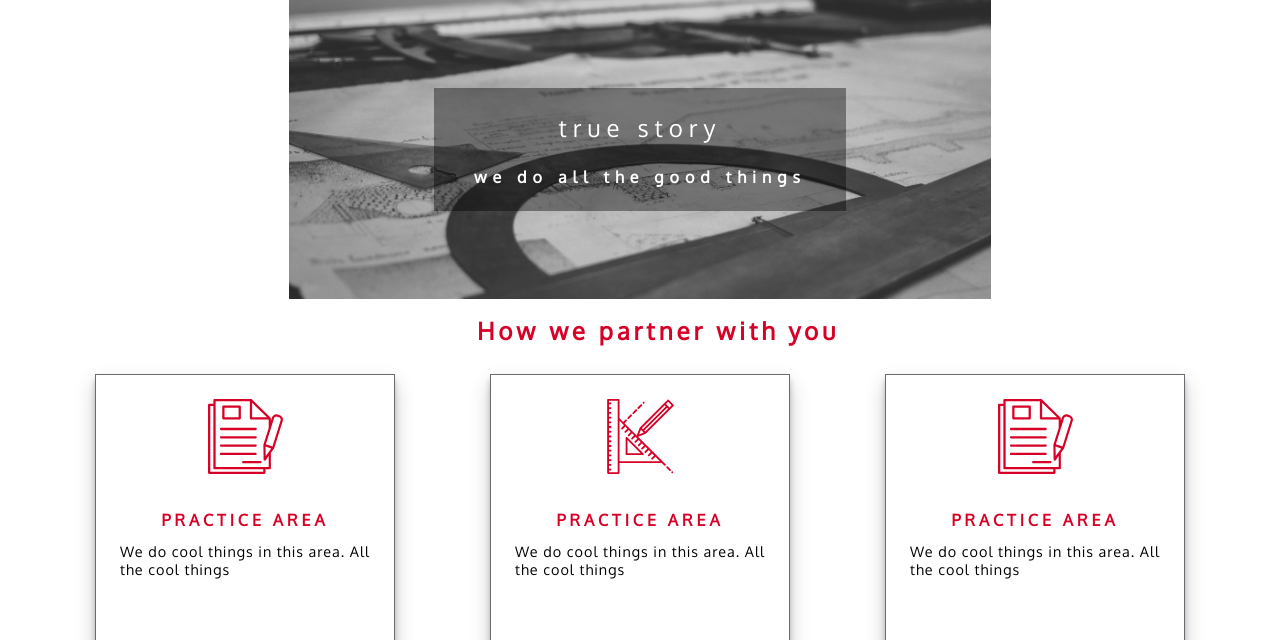
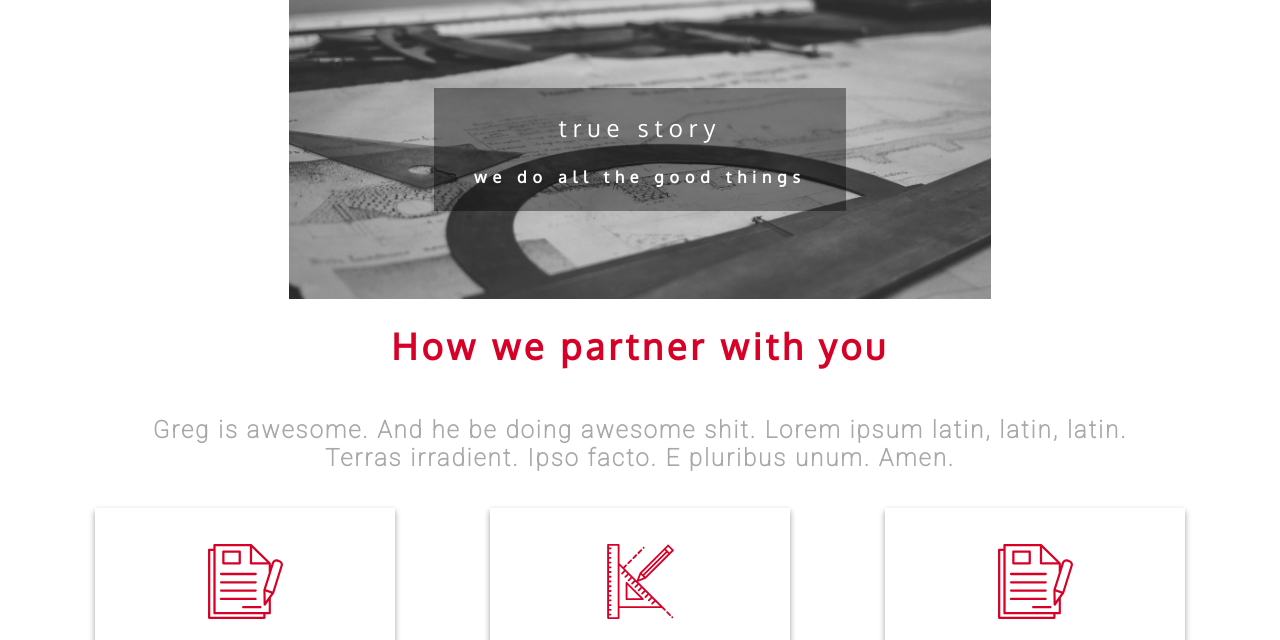
Before and after one commit to janelleany/fuzzy-enigma, a website: page services.html in a window 1280 px wide. Shown: the part 106-746 px from the top of the page. Drawn offline with Linux system fonts and the light colour scheme.

Commit message:
subpage headline and subheadline changes

```diff
--- a/services.html
+++ b/services.html
@@ -7,7 +7,7 @@
 
   <link rel="stylesheet" href="styles.css">
   <link rel="icon" href='./favicon.ico' type="image/x-icon" />
-  <link href="https://fonts.googleapis.com/css?family=Oxygen" rel="stylesheet">
+  <link href="https://fonts.googleapis.com/css?family=Roboto:100|Oxygen" rel="stylesheet">
 
   <title>Deleagis Law - Our Services</title>
 </head>
@@ -50,6 +50,7 @@
 
     </section>
     <h2 class='headline-subpage'>How we partner with you</h2>
+    <h3 class='subheadline-subpage'>Greg is awesome. And he be doing awesome shit. Lorem ipsum latin, latin, latin. Terras irradient. Ipso facto. E pluribus unum. Amen.</h3>
     <section class='content-section-horizontal'>
 
 
--- a/styles.css
+++ b/styles.css
@@ -248,10 +248,20 @@ button:hover {
 .headline-subpage {
   color: #D70026;
   letter-spacing: 4px;
+  font-size: 36px;
   font-weight: 700;
-  margin-top: 16px;
-  margin-bottom: 16px;
-  margin-left: 36px;
+  margin-top: 24px;
+  margin-bottom: 24px;
+}
+
+.subheadline-subpage {
+  margin: 24px;
+  letter-spacing: 2px;
+  font-size: 1.5rem;
+  color: #a7a8aa;
+  font-family: Roboto, 'Sans Serif';
+  text-align: center;
+  width: 80vw;
 }
 
 .side-by-side {
@@ -311,17 +321,16 @@ button:hover {
 .card {
   height: 350px;
   width: 300px;
-  border: .24px solid #696b70;
   display: flex;
   flex-direction: column;
   align-items: center;
-  box-shadow: 0 10px 20px rgba(0,0,0,0.19), 0 6px 6px rgba(0,0,0,0.23);
+  box-shadow: 0 3px 6px rgba(0,0,0,0.16), 0 3px 6px rgba(0,0,0,0.23);
 }
 
 .card-image {
   height: 75px;
   width: 75px;
-  margin-top: 24px;
+  margin-top: 36px;
   margin-bottom: 12px;
 }
 
```
